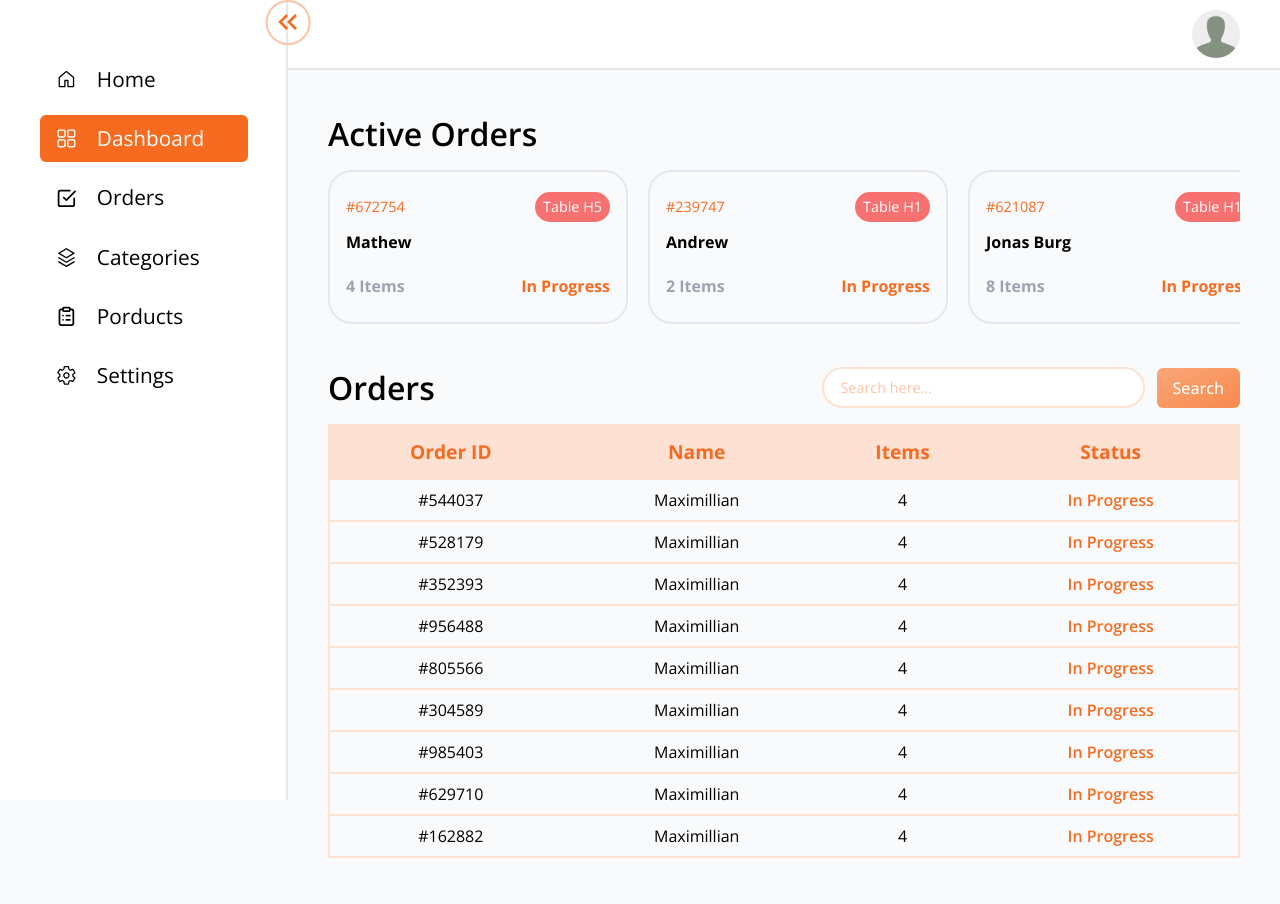
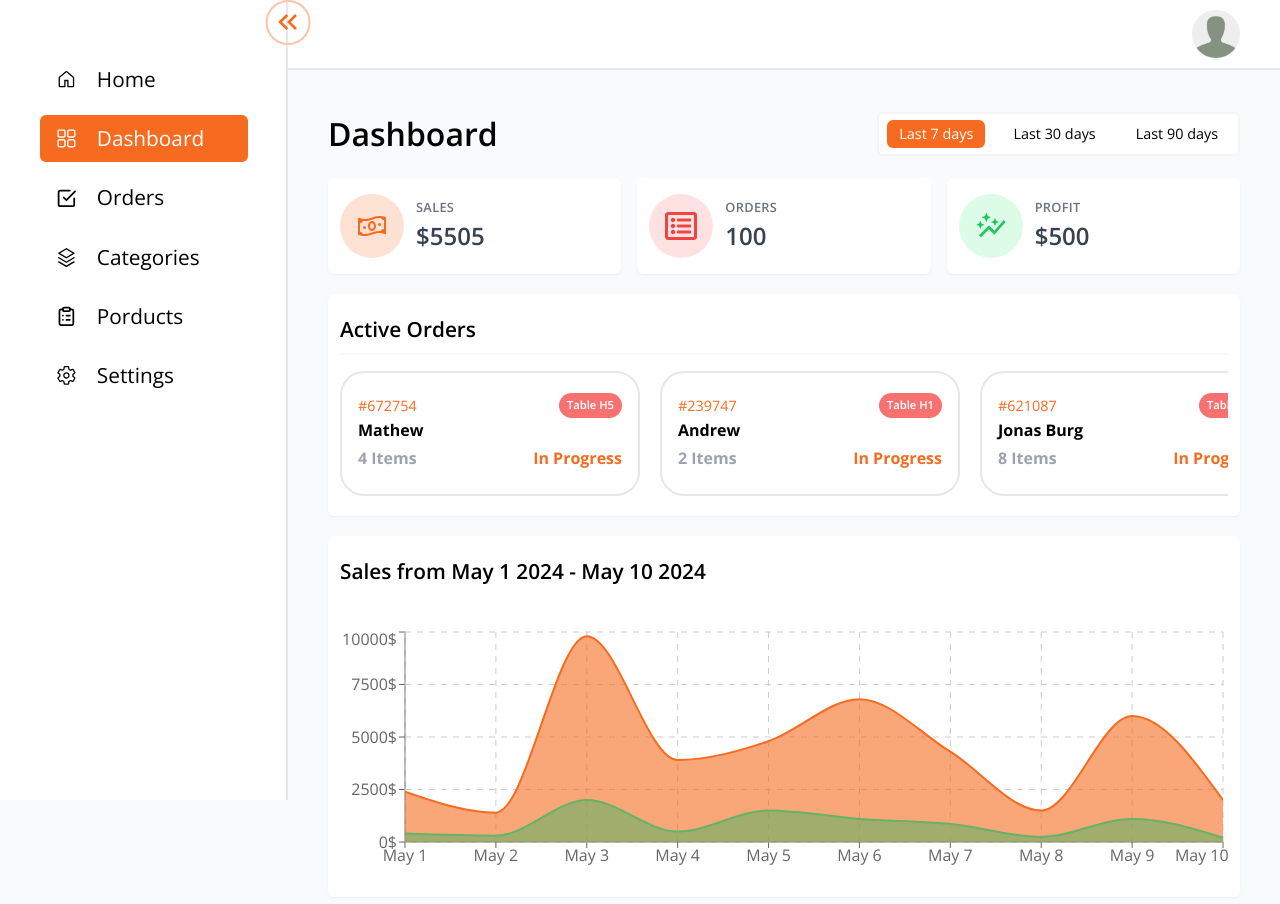
Before and after one commit to ahmad-1212/POS-React, a React (Vite) app: page /dashboard in a window 1280 px wide. Shown: the top 904 px of the page. Built offline with nearby package versions, Linux system fonts and the light colour scheme.

Commit message:
add: chart to dashboard page

```diff
--- a/package.json
+++ b/package.json
@@ -17,7 +17,8 @@
     "react-hook-form": "^7.51.3",
     "react-icons": "^5.2.0",
     "react-redux": "^9.1.1",
-    "react-router-dom": "^6.23.0"
+    "react-router-dom": "^6.23.0",
+    "recharts": "^2.12.7"
   },
   "devDependencies": {
     "@types/react": "^18.2.66",
--- a/src/Components/Layout/DashboardLayout.jsx
+++ b/src/Components/Layout/DashboardLayout.jsx
@@ -1,3 +1,4 @@
+import { useEffect } from "react";
 import { Outlet } from "react-router-dom";
 import PropTypes from "prop-types";
 import {
@@ -19,6 +20,9 @@ const DashboardLayout = ({ children }) => {
   const { screen } = useScreen();
   const [collapseSidebar, setCollapseSidebar] = useState(screen < 768);
   const [showSidebar, setShowSidebar] = useState(false);
+  useEffect(() => {
+    document.title = "POS | Dashboard";
+  }, []);
   return (
     <>
       {screen >= 768 && (
--- a/src/Components/Layout/MainLayout.jsx
+++ b/src/Components/Layout/MainLayout.jsx
@@ -1,4 +1,5 @@
 import { Outlet, useSearchParams } from "react-router-dom";
+import {useEffect } from 'react'
 import Cart from "../../features/cart/Cart";
 import Header from "../Header/Header";
 import Categories from "../../features/categories/Categories";
@@ -40,6 +41,10 @@ const MainLayout = ({ children }) => {
       setShowButton(false);
     }
   };
+
+  useEffect(()=>{
+    document.title = 'POS | Point of Sale Application'
+  },[])
 
   return (
     <>
--- a/src/Components/UI/RippleEffect.jsx
+++ b/src/Components/UI/RippleEffect.jsx
@@ -22,7 +22,7 @@ const RippleEffect = ({ children, onClick }) => {
       onClick={(e) => {
         const rect = e.target.getBoundingClientRect();
         setCoords({ x: e.clientX - rect.left, y: e.clientY - rect.top });
-        onClick && onClick(e);
+        onClick?.(e);
       }}
     >
       {isRippling ? (
--- a/src/features/dashboard/Dashboard.jsx
+++ b/src/features/dashboard/Dashboard.jsx
@@ -1,5 +1,17 @@
-import Button from "../../Components/UI/Button";
+import { MdAutoGraph } from "react-icons/md";
+import { LiaMoneyBillWaveSolid } from "react-icons/lia";
+import { FaRegListAlt } from "react-icons/fa";
 
+import {
+  AreaChart,
+  XAxis,
+  YAxis,
+  CartesianGrid,
+  Tooltip,
+  Area,
+  ResponsiveContainer,
+} from "recharts";
+import { useSearchParams } from "react-router-dom";
 const ACTIVE_ORDERS = [
   {
     name: "Mathew",
@@ -23,11 +35,140 @@ const ACTIVE_ORDERS = [
   },
 ];
 
+const data = [
+  {
+    name: "May 1",
+    profit: 400,
+    sales: 2400,
+  },
+  {
+    name: "May 2",
+    profit: 300,
+    sales: 1398,
+  },
+  {
+    name: "May 3",
+    profit: 2000,
+    sales: 9800,
+  },
+  {
+    name: "May 4",
+    profit: 500,
+    sales: 3908,
+  },
+  {
+    name: "May 5",
+    profit: 1500,
+    sales: 4800,
+  },
+  {
+    name: "May 6",
+    profit: 1100,
+    sales: 6800,
+  },
+  {
+    name: "May 7",
+    profit: 860,
+    sales: 4300,
+  },
+  {
+    name: "May 8",
+    profit: 250,
+    sales: 1500,
+  },
+  {
+    name: "May 9",
+    profit: 1100,
+    sales: 6000,
+  },
+  {
+    name: "May 10",
+    profit: 200,
+    sales: 2000,
+  },
+];
+
 const Dashboard = () => {
+  const [searchParams, setSetSearchparam] = useSearchParams();
+  const last = +searchParams.get("last") || 7;
+  const handleLast = (last) => {
+    searchParams.set("last", last);
+    setSetSearchparam(searchParams);
+  };
+
   return (
-    <>
-      <section className="my-10 flex flex-col gap-3">
+    <div className="mt-10 flex flex-col gap-5">
+      <div className="flex-between">
+        <h1 className="text-[2rem] font-[600]">Dashboard</h1>
+        <div className="bg-white border-2 border-gray-100 px-2 py-[0.4rem] rounded-md flex items-center gap-4 text-[0.9rem]">
+          <button
+            onClick={() => handleLast(7)}
+            className={`hover:bg-primary-500 hover:text-white py-[0.2rem] px-3 rounded-md ${
+              last === 7 ? "bg-primary-500 text-white" : ""
+            }`}
+          >
+            Last 7 days
+          </button>
+          <button
+            onClick={() => handleLast(30)}
+            className={`hover:bg-primary-500 hover:text-white py-[0.2rem] px-3 rounded-md ${
+              last === 30 ? "bg-primary-500 text-white" : ""
+            }`}
+          >
+            Last 30 days
+          </button>
+          <button
+            onClick={() => handleLast(90)}
+            className={`hover:bg-primary-500 hover:text-white py-[0.2rem] px-3 rounded-md ${
+              last === 90 ? "bg-primary-500 text-white" : ""
+            }`}
+          >
+            Last 90 days
+          </button>
+        </div>
+      </div>
+      <section className="flex flex-col gap-4">
+        <div className="flex-between gap-4">
+          <div className="bg-white shadow-sm flex-1 flex gap-3 items-center py-4 rounded-md px-3 self-stretch">
+            <div className="w-[4rem] h-[4rem] flex-center text-[2rem] text-primary-500 bg-primary-100 rounded-full">
+              <LiaMoneyBillWaveSolid />
+            </div>
+            <div className="flex flex-col justify-between">
+              <h4 className="uppercase text-[0.8rem] font-[600] text-gray-500 tracking-wide">
+                Sales
+              </h4>
+              <div className="text-[1.5rem] font-[600] text-gray-700">
+                $5505
+              </div>
+            </div>
+          </div>
+          <div className="bg-white shadow-sm flex-1 flex gap-3 items-center py-4 rounded-md px-3 self-stretch">
+            <div className="w-[4rem] h-[4rem] flex-center text-[2rem] text-red-500 bg-red-100 rounded-full">
+              <FaRegListAlt />
+            </div>
+            <div className="flex flex-col justify-between">
+              <h4 className="uppercase text-[0.8rem] font-[600] text-gray-500 tracking-wide">
+                Orders
+              </h4>
+              <div className="text-[1.5rem] font-[600] text-gray-700">100</div>
+            </div>
+          </div>
+          <div className="bg-white shadow-sm flex-1 flex gap-3 items-center py-4 rounded-md px-3 self-stretch">
+            <div className="w-[4rem] h-[4rem] flex-center text-[2rem] text-green-500 bg-green-100 rounded-full">
+              <MdAutoGraph />
+            </div>
+            <div className="flex flex-col justify-between">
+              <h4 className="uppercase text-[0.8rem] font-[600] text-gray-500 tracking-wide">
+                Profit
+              </h4>
+              <div className="text-[1.5rem] font-[600] text-gray-700">$500</div>
+            </div>
+          </div>
+        </div>
+      </section>
+      {/* <section className="my-10 flex flex-col gap-3">
         <h1 className="text-[2rem] font-[600]">Active Orders</h1>
+
         <ul className="flex flex-nowrap w-full gap-5 overflow-x-auto scrollbar-hidden">
           {ACTIVE_ORDERS.map((order, i) => (
             <li
@@ -55,107 +196,70 @@ const Dashboard = () => {
             </li>
           ))}
         </ul>
+      </section> */}
+      <section className="bg-white shadow-sm rounded-md px-3 py-5">
+        <h2 className="text-[1.3rem] font-[600] capitalize">Active Orders</h2>
+        <ul className="flex flex-nowrap mt-2 pt-4 border-t-2 border-gray-50 w-full gap-5 overflow-x-auto scrollbar-hidden">
+          {ACTIVE_ORDERS.map((order, i) => (
+            <li
+              key={i}
+              className="py-5 px-4 min-w-[300px] border-2 rounded-3xl"
+            >
+              <div className="flex justify-between text-[0.9rem] items-center">
+                <div className="text-primary-500 ">
+                  #{Math.floor(Math.random() * 1000000)}
+                </div>
+                <div className=" bg-red-400 text-[0.7rem] font-[600] text-white rounded-3xl px-2 py-1">
+                  Table H{Math.floor(Math.random() * 10)}
+                </div>
+              </div>
+              <div className="">
+                <h3 className="font-[700] capitalize ">{order.name}</h3>
+              </div>
+              <div className="flex-between  py-1 ">
+                <div className="text-gray-400 font-[700]">
+                  {" "}
+                  {order.items} Items
+                </div>
+                <h4 className="font-[700] text-primary-500">In Progress</h4>
+              </div>
+            </li>
+          ))}
+        </ul>
       </section>
-      <section className="flex flex-col gap-3">
-        <div className="flex-between">
-          <h1 className="text-[2rem] font-[600]">Orders</h1>
-          <div className="flex gap-3 items-center flex-1 justify-end">
-            <input
-              className="px-4 py-2 outline-none border-2 border-primary-100 focus:border-primary-200 w-[40%] text-[0.9rem] rounded-3xl placeholder:text-primary-200 focus:w-[45%] transition-all"
-              placeholder="Search here..."
-              type="text"
+
+      <section className="w-full bg-white rounded-md shadow-sm px-3 py-5">
+        <h2 className="mb-10 text-[1.3rem] font-[600]">
+          Sales from May 1 2024 - May 10 2024
+        </h2>
+        <ResponsiveContainer width="100%" height={250}>
+          <AreaChart data={data}>
+            <YAxis unit="$" />
+            <XAxis dataKey="name" />
+            <CartesianGrid strokeDasharray="6" />
+            <Tooltip contentStyle={{ backgroundColor: "white" }} />
+            <Area
+              type="monotone"
+              dataKey="sales"
+              stroke="#f66b20"
+              strokeWidth={2}
+              fill="#f66b20"
+              name="Sales"
+              unit="$"
             />
-            <Button variant="dark">Search</Button>
-          </div>
-        </div>
-        <div className="w-full min-w-[400px] overflow-x-auto">
-          <table className="w-full border-2 border-primary-100 rounded-lg min-w-[400px] overflow-x-auto">
-            <thead className="text-[1.2rem] bg-primary-100 text-primary-500">
-              <tr>
-                <th className="py-3">Order ID</th>
-                <th className="py-3">Name</th>
-                <th className="py-3">Items</th>
-                <th className="py-3">Status</th>
-              </tr>
-            </thead>
-            <tbody>
-              <tr className="text-center border-2 border-primary-100">
-                <td className="py-2">#{Math.floor(Math.random() * 1000000)}</td>
-                <td className="py-2">Maximillian</td>
-                <td className="py-2">4</td>
-                <td className="py-2 text-primary-500 font-[600]">
-                  In Progress
-                </td>
-              </tr>
-              <tr className="text-center border-2 border-primary-100">
-                <td className="py-2">#{Math.floor(Math.random() * 1000000)}</td>
-                <td className="py-2">Maximillian</td>
-                <td className="py-2">4</td>
-                <td className="py-2 text-primary-500 font-[600]">
-                  In Progress
-                </td>
-              </tr>
-              <tr className="text-center border-2 border-primary-100">
-                <td className="py-2">#{Math.floor(Math.random() * 1000000)}</td>
-                <td className="py-2">Maximillian</td>
-                <td className="py-2">4</td>
-                <td className="py-2 text-primary-500 font-[600]">
-                  In Progress
-                </td>
-              </tr>
-              <tr className="text-center border-2 border-primary-100">
-                <td className="py-2">#{Math.floor(Math.random() * 1000000)}</td>
-                <td className="py-2">Maximillian</td>
-                <td className="py-2">4</td>
-                <td className="py-2 text-primary-500 font-[600]">
-                  In Progress
-                </td>
-              </tr>
-              <tr className="text-center border-2 border-primary-100">
-                <td className="py-2">#{Math.floor(Math.random() * 1000000)}</td>
-                <td className="py-2">Maximillian</td>
-                <td className="py-2">4</td>
-                <td className="py-2 text-primary-500 font-[600]">
-                  In Progress
-                </td>
-              </tr>
-              <tr className="text-center border-2 border-primary-100">
-                <td className="py-2">#{Math.floor(Math.random() * 1000000)}</td>
-                <td className="py-2">Maximillian</td>
-                <td className="py-2">4</td>
-                <td className="py-2 text-primary-500 font-[600]">
-                  In Progress
-                </td>
-              </tr>
-              <tr className="text-center border-2 border-primary-100">
-                <td className="py-2">#{Math.floor(Math.random() * 1000000)}</td>
-                <td className="py-2">Maximillian</td>
-                <td className="py-2">4</td>
-                <td className="py-2 text-primary-500 font-[600]">
-                  In Progress
-                </td>
-              </tr>
-              <tr className="text-center border-2 border-primary-100">
-                <td className="py-2">#{Math.floor(Math.random() * 1000000)}</td>
-                <td className="py-2">Maximillian</td>
-                <td className="py-2">4</td>
-                <td className="py-2 text-primary-500 font-[600]">
-                  In Progress
-                </td>
-              </tr>
-              <tr className="text-center border-2 border-primary-100">
-                <td className="py-2">#{Math.floor(Math.random() * 1000000)}</td>
-                <td className="py-2">Maximillian</td>
-                <td className="py-2">4</td>
-                <td className="py-2 text-primary-500 font-[600]">
-                  In Progress
-                </td>
-              </tr>
-            </tbody>
-          </table>
-        </div>
+            <Area
+              type="monotone"
+              dataKey="profit"
+              stroke="#66b366"
+              fill="#66b366"
+              strokeWidth={2}
+              unit="$"
+              name="Profit"
+            />
+          </AreaChart>
+        </ResponsiveContainer>
       </section>
-    </>
+    </div>
   );
 };
 
--- a/src/features/settings/UserForm.jsx
+++ b/src/features/settings/UserForm.jsx
@@ -61,7 +61,6 @@ const UserForm = ({ edit, user }) => {
             id="role"
             className="outline-none border-2 px-4 py-2 rounded-md  bg-transparent disabled:opacity-80 disabled:bg-gray-300 disabled:cursor-not-allowed focus:border-gray-600"
           >
-            <option defaultValue>Role</option>
             <option value="cashier">Cashier</option>
             <option value="manager">Manager</option>
             <option value="kitchen staff">Kitchen Staff</option>
```
Also changed, not shown: 1 other file (tests, documents, lock files or other folders).
